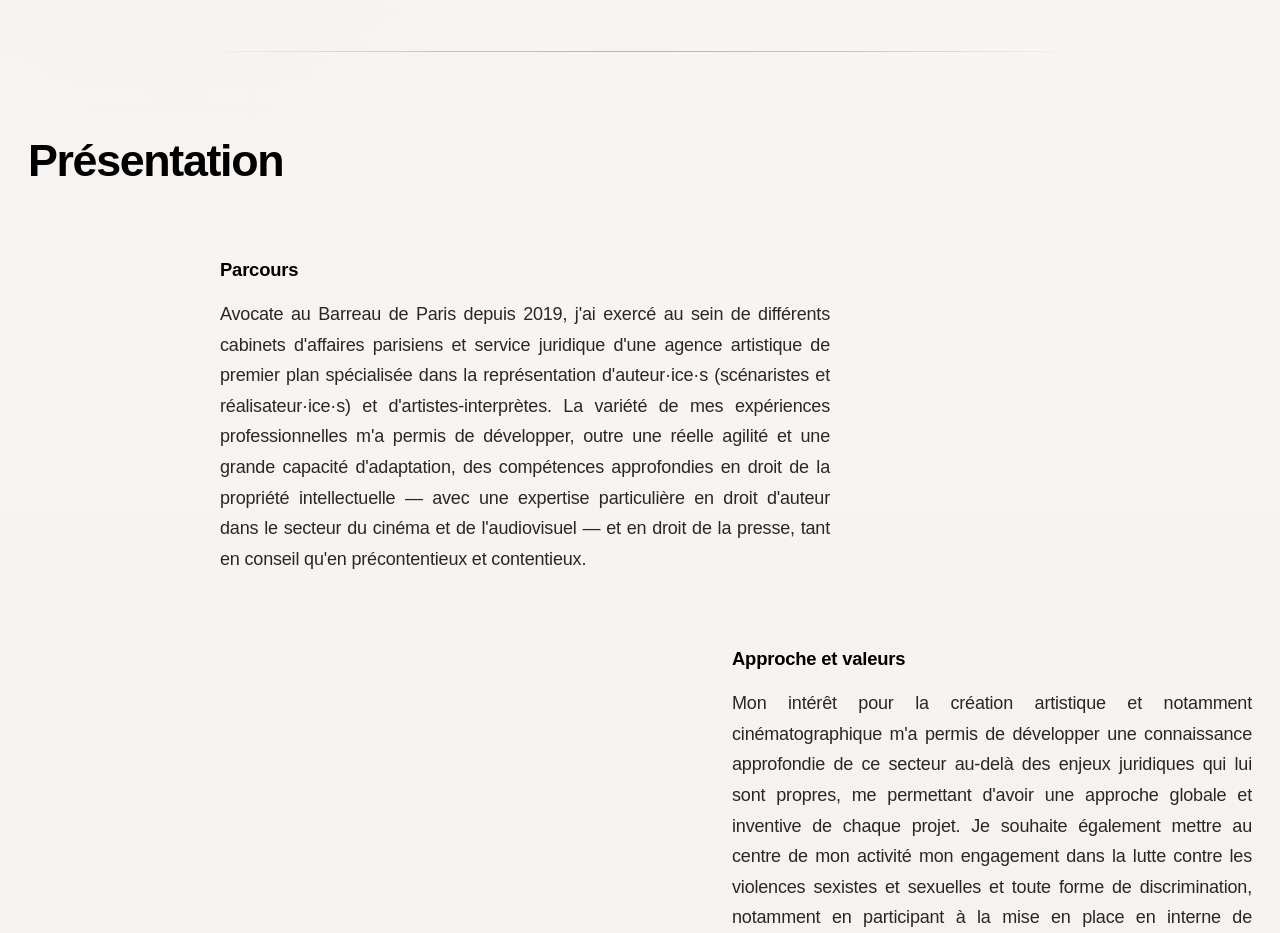
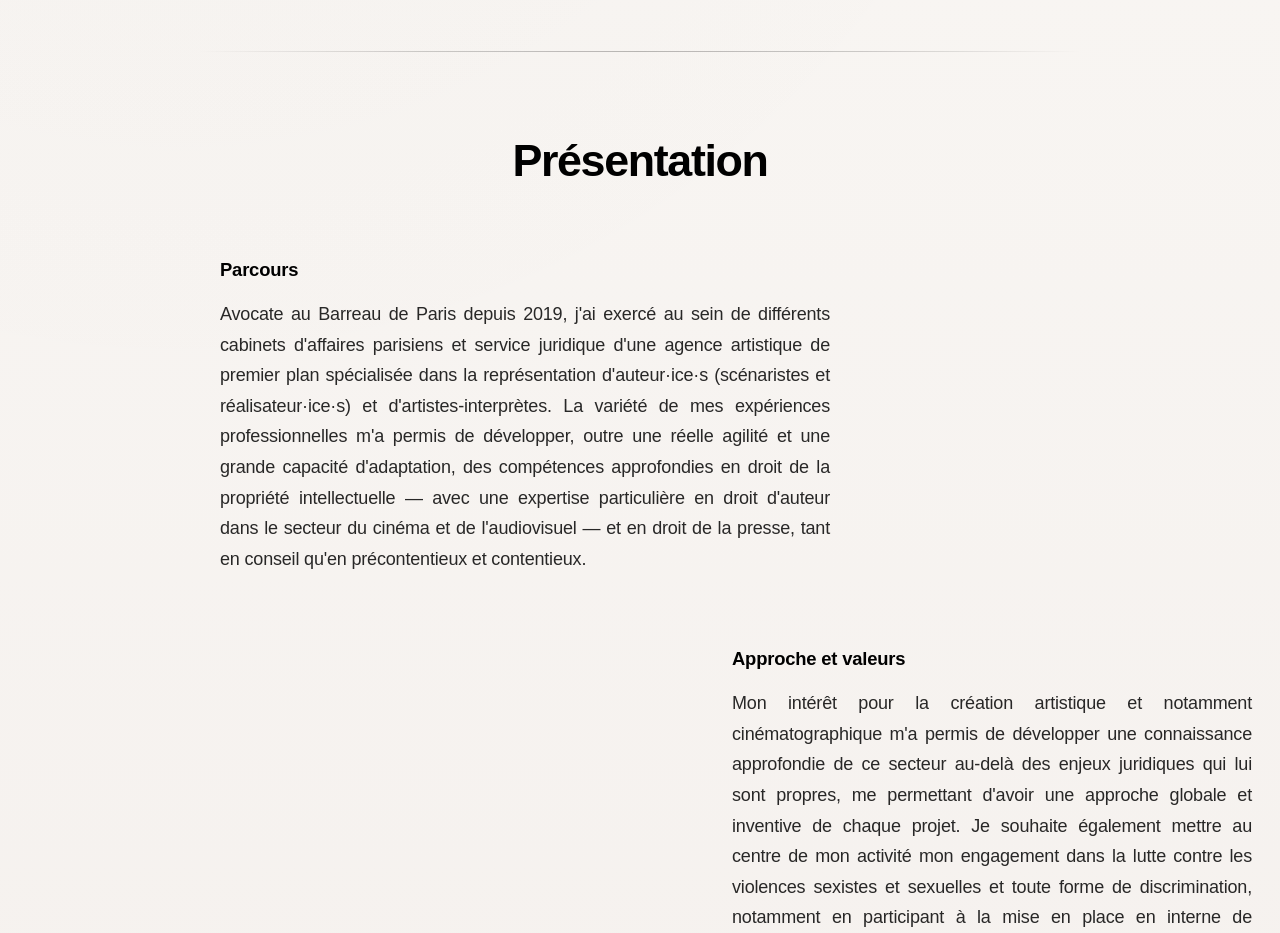
Before and after one commit to ludovicbeot/site-claire-lise, a Next.js app: page / in a window 1280 px wide. Shown: the part 880-1813 px from the top of the page. Built offline with nearby package versions, Linux system fonts and the light colour scheme; a web font is replaced by a local one.

Commit message:
Update globals.css

```diff
--- a/app/globals.css
+++ b/app/globals.css
@@ -398,6 +398,11 @@ body {
   margin-top: 0;
   margin-bottom: 72px;
   padding-top: 0;
+  text-align: center;
+}
+
+.presentation-detail-header .page-title {
+  text-align: center;
 }
 
 .presentation-section:first-of-type {
```
